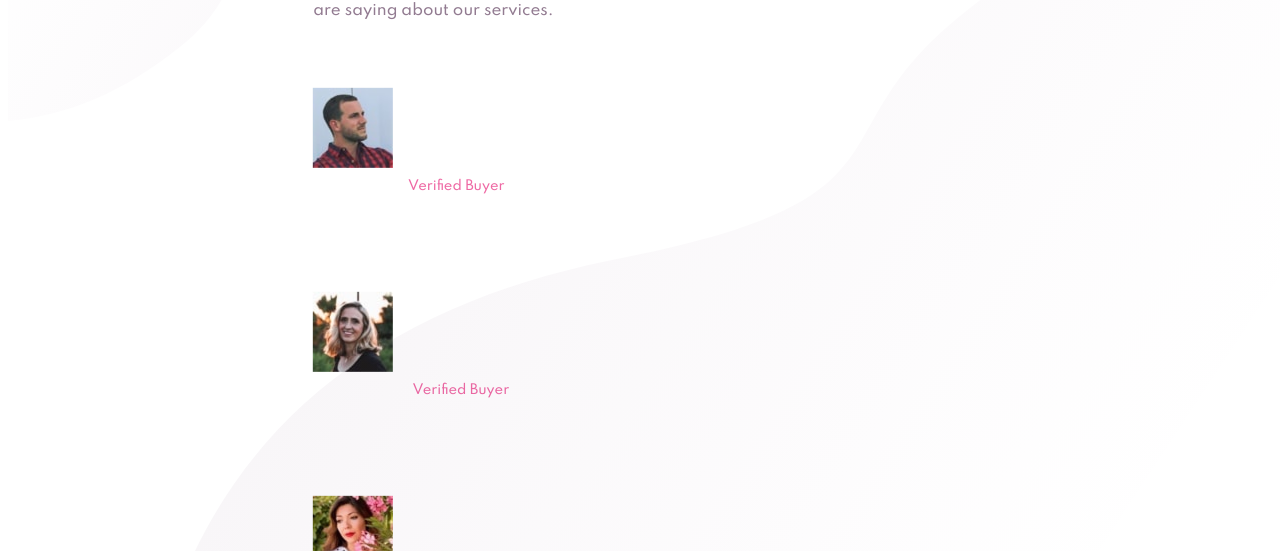
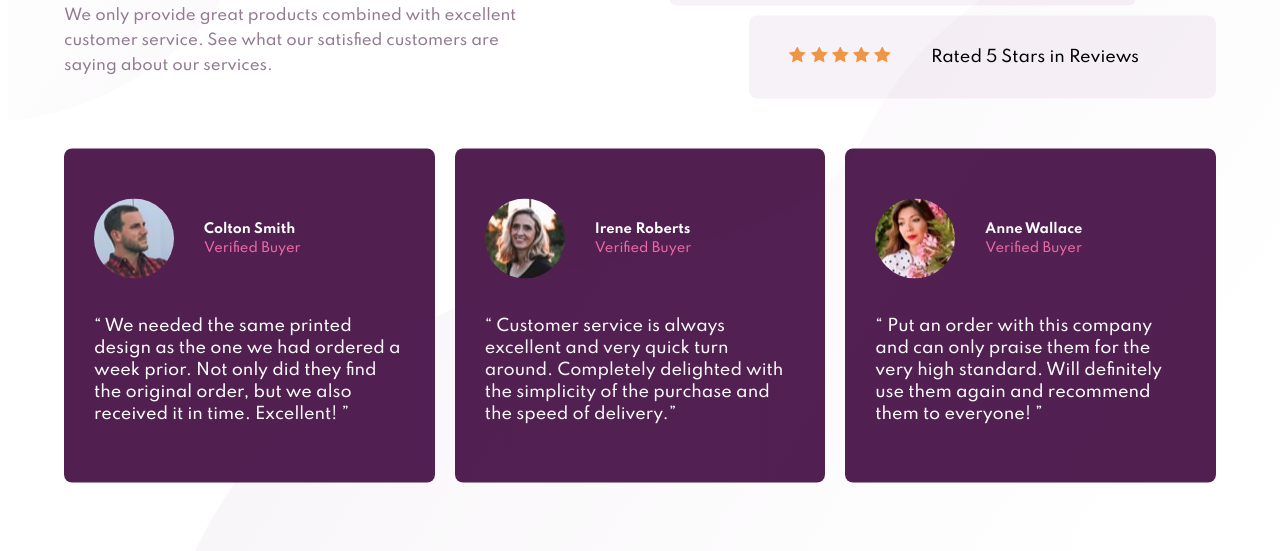
Before and after one commit to cehicm/our-user, a website: page index.html in a window 1280 px wide. Shown: the part 249-800 px from the top of the page. Drawn offline with Linux system fonts and the light colour scheme; a web font is replaced by a local one.

Commit message:
Add styles for card boxes, breakpoints for wrapper

```diff
--- a/index.html
+++ b/index.html
@@ -61,7 +61,14 @@
 								</div>
 
 								<div class="reviews-wrapper--text">
-									<p>Rated 5 Stars in Reviews</p>
+									<p display: flex;
+    flex-direction: column;
+    gap: 30px;
+    height: 200px;
+    max-width: 400px;
+    background-color: colors.$dark-purple;
+    border-radius: 8px;
+    padding: 50px 30px;>Rated 5 Stars in Reviews</p>
 								</div>
 							</div>
 
@@ -84,7 +91,8 @@
 					<div class="testimonials">
 						<div class="card-box">
 							<div class="card-box--top">
-								<img src="/src/images/image-colton.jpg" alt="Colton image" />
+								<img class="card-box--img"
+                                src="/src/images/image-colton.jpg" alt="Colton image" />
 								<h2 class="card-box--name">
 									Colton Smith
 									<span class="card-box--status">Verified Buyer</span>
@@ -99,7 +107,7 @@
 
 						<div class="card-box">
 							<div class="card-box--top">
-								<img src="/src/images/image-irene.jpg" alt="Irene image" />
+								<img class="card-box--img" src="/src/images/image-irene.jpg" alt="Irene image" />
 								<h2 class="card-box--name">
 									Irene Roberts
 									<span class="card-box--status">Verified Buyer</span>
@@ -114,7 +122,7 @@
 
 						<div class="card-box">
 							<div class="card-box--top">
-								<img src="/src/images/image-anne.jpg" alt="Anne image" />
+								<img class="card-box--img" src="/src/images/image-anne.jpg" alt="Anne image" />
 								<h2 class="card-box--name">
 									Anne Wallace
 									<span class="card-box--status">Verified Buyer</span>
--- a/src/sass/components/_reviews.scss
+++ b/src/sass/components/_reviews.scss
@@ -1,13 +1,19 @@
 @use "../variables/colors" as colors;
-
-.our-users-wrapper {
-	position: absolute;
-	top: 50%;
-	right: 50%;
-	transform: translate(50%, -50%);
-}
+@import "../variables/breakpoints";
 
 .our-users {
+	&-wrapper {
+		position: absolute;
+		top: 50%;
+		right: 50%;
+		transform: translate(50%, -50%);
+		@include sc-breakpoint(1024) {
+			width: 90vw;
+		}
+		@include sc-breakpoint(1820) {
+			width: auto;
+		}
+	}
 	&-wrapper--top {
 		display: flex;
 		justify-content: space-between;
@@ -50,6 +56,38 @@
 	}
 }
 
+.testimonials {
+	display: grid;
+	grid-template-columns: repeat(3, minmax(0, 1fr));
+	grid-gap: 20px;
+
+	.card-box {
+		max-width: 350px;
+		height: 234px;
+		background-color: colors.$dark-purple;
+		border-radius: 8px;
+		padding: 50px 30px;
+
+		&--top {
+			display: flex;
+			align-items: center;
+			gap: 30px;
+		}
+
+		&--img {
+			border-radius: 50%;
+		}
+
+		&--status {
+			display: block;
+		}
+
+		&--text {
+			padding: 20px 0;
+		}
+	}
+}
+
 .bg-img {
 	position: absolute;
 
--- a/src/sass/variables/_fonts.scss
+++ b/src/sass/variables/_fonts.scss
@@ -29,6 +29,7 @@ body {
 .card-box {
 	&--name {
 		font-size: 13px;
+		line-height: 1.5;
 		color: colors.$white;
 	}
 
```
Also changed, not shown: dist/css/styles.css, dist/css/styles.min.css.
